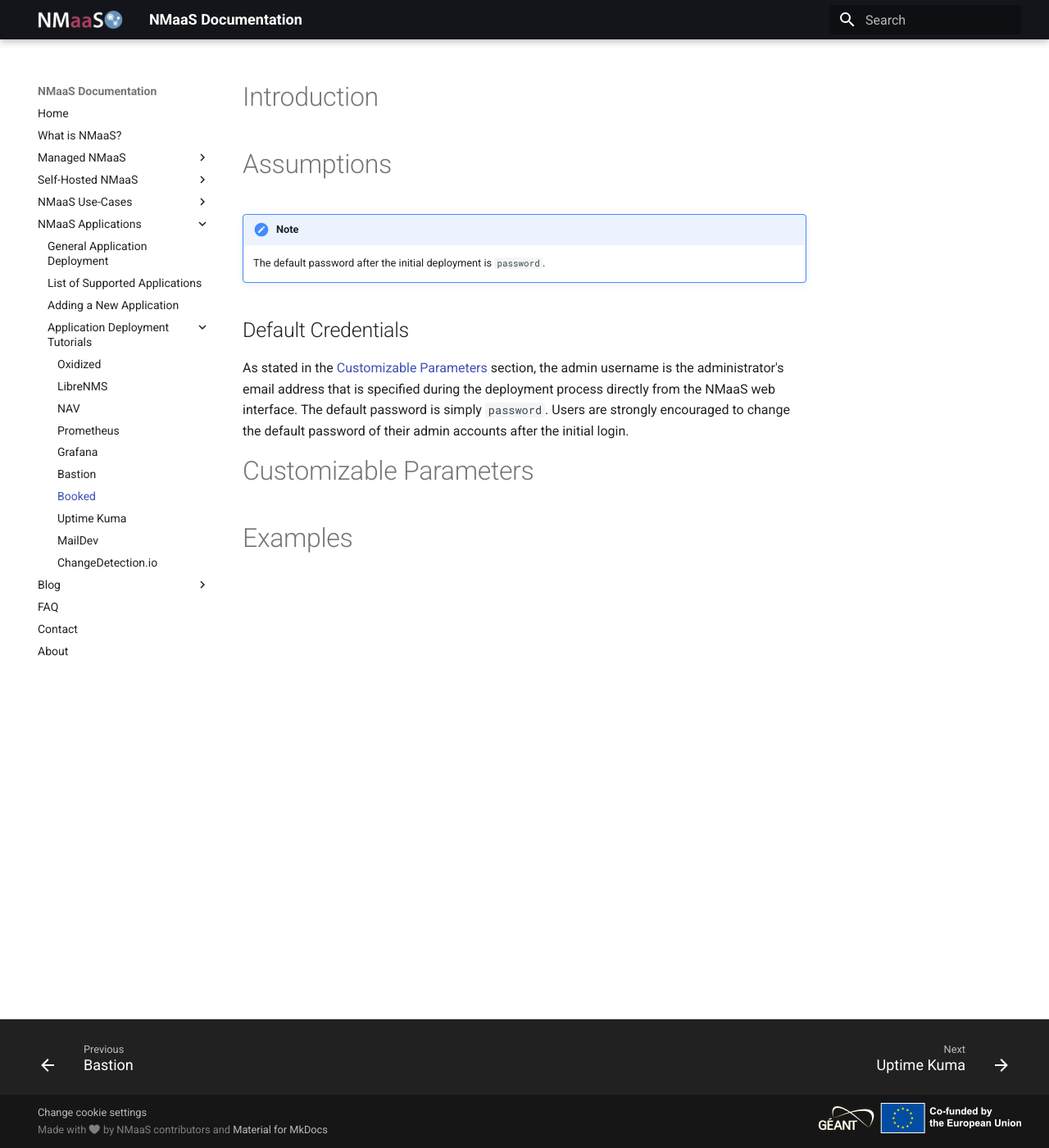
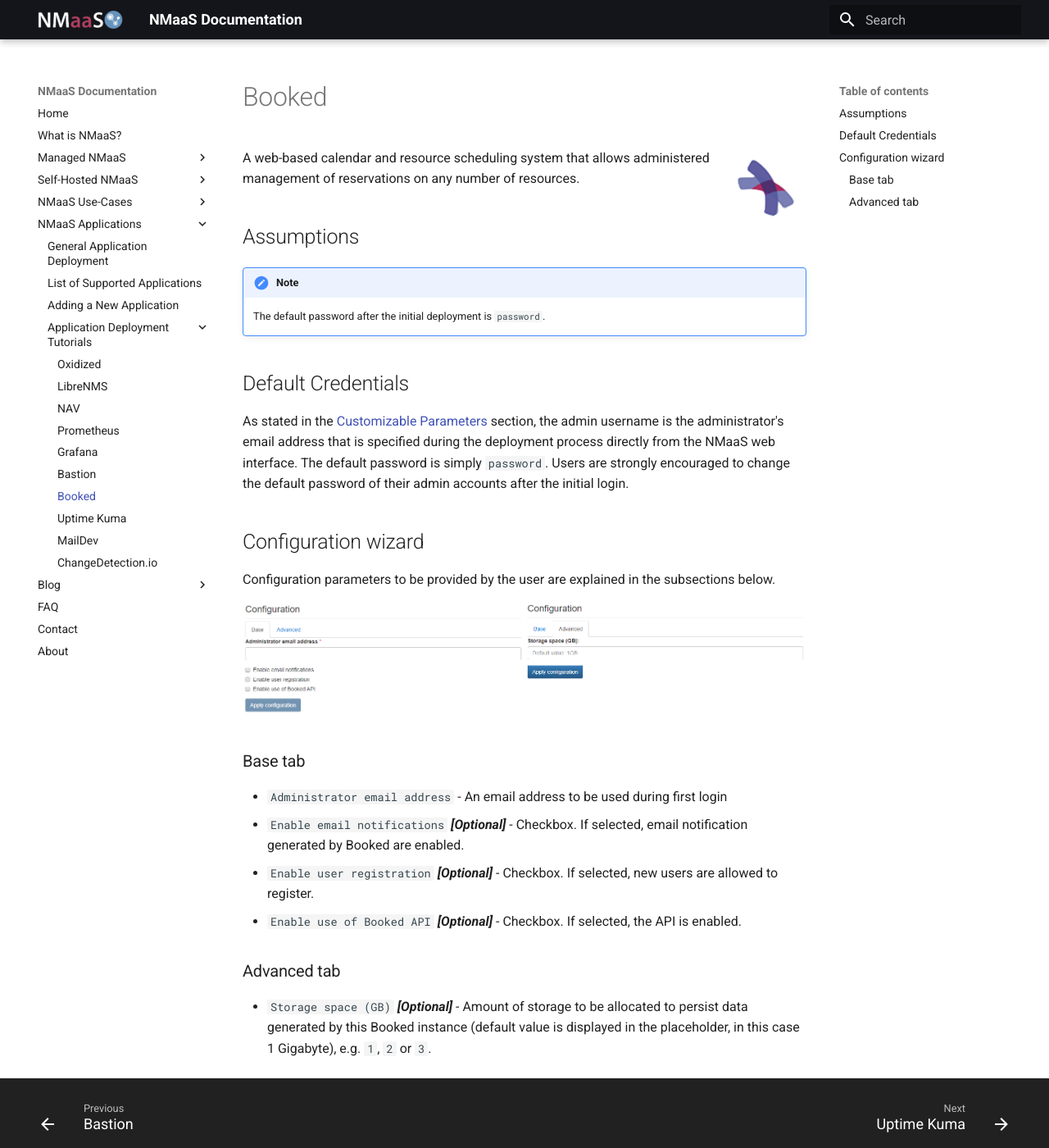
Before and after one commit to nmaas-platform/nmaas-docs, an MkDocs documentation site: the page built from docs/nmaas-applications/tutorials/booked.md, in a window 1280 px wide and 1400 px high. Shown: the whole window at 82% size. Built offline with MkDocs 1.6.1 and Material for MkDocs 9.7.7, drawn with Linux system fonts in a browser that asks for light colours.

Commit message:
Update Booked tutorial

```diff
--- a/docs/nmaas-applications/tutorials/booked.md
+++ b/docs/nmaas-applications/tutorials/booked.md
@@ -1,6 +1,10 @@
-# Introduction
+# Booked
 
-# Assumptions
+![Booked Logo](img/booked-logo.png){ align=right width="100" }
+
+A web-based calendar and resource scheduling system that allows administered management of reservations on any number of resources.
+
+## Assumptions
 
 !!! note
     The default password after the initial deployment is `password`.
@@ -9,6 +13,19 @@
 
 As stated in the [Customizable Parameters](#customizable-parameters) section, the admin username is the administrator's email address that is specified during the deployment process directly from the NMaaS web interface. The default password is simply `password`. Users are strongly encouraged to change the default password of their admin accounts after the initial login.
 
-# Customizable Parameters
+## Configuration wizard
 
-# Examples
+Configuration parameters to be provided by the user are explained in the subsections below.
+
+![Booked configuration wizard](./img/booked-screenshot-01.png)
+
+### Base tab
+
+- `Administrator email address` - An email address to be used during first login
+- `Enable email notifications` ***[Optional]*** - Checkbox. If selected, email notification generated by Booked are enabled.
+- `Enable user registration` ***[Optional]*** - Checkbox. If selected, new users are allowed to register.
+- `Enable use of Booked API` ***[Optional]*** - Checkbox. If selected, the API is enabled.
+
+### Advanced tab
+
+- `Storage space (GB)` ***[Optional]*** - Amount of storage to be allocated to persist data generated by this Booked instance (default value is displayed in the placeholder, in this case 1 Gigabyte), e.g. `1`, `2` or `3`.
```
Also changed, not shown: docs/nmaas-applications/tutorials/img/booked-logo.png (added), docs/nmaas-applications/tutorials/img/booked-screenshot-01.png (added).
